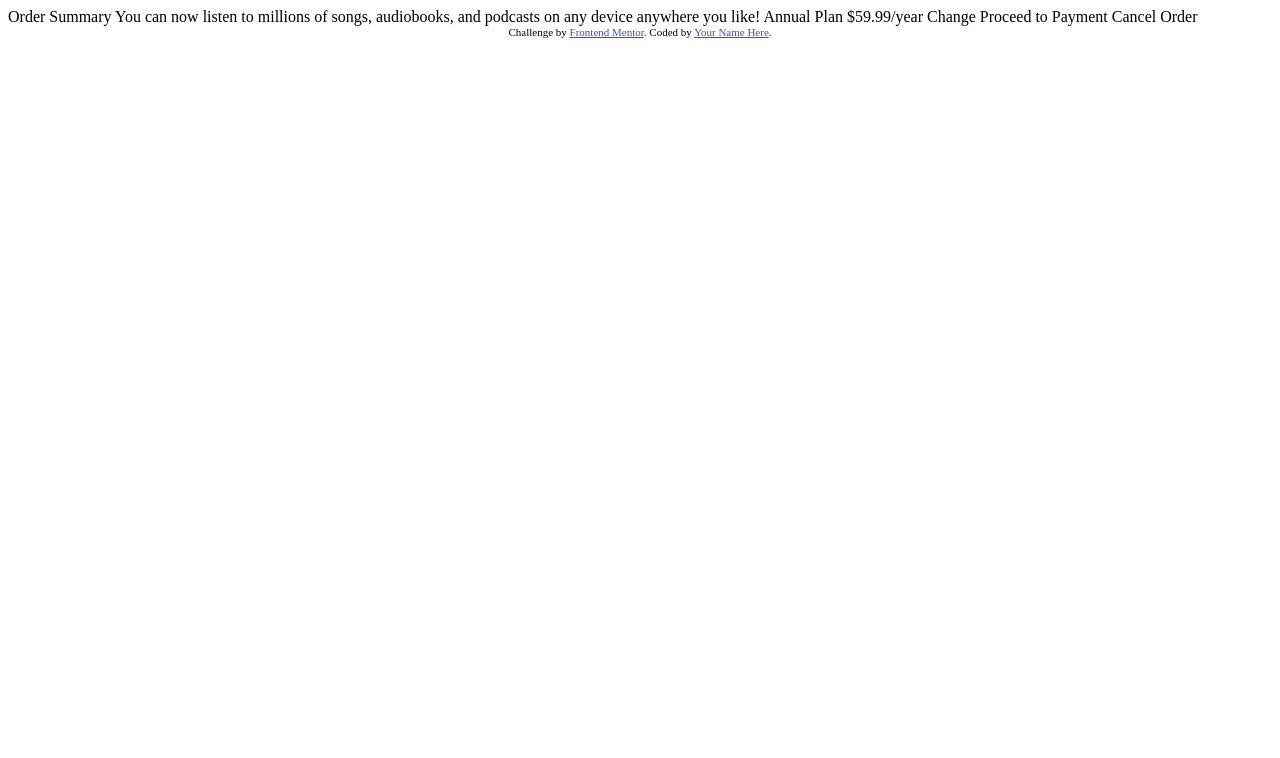
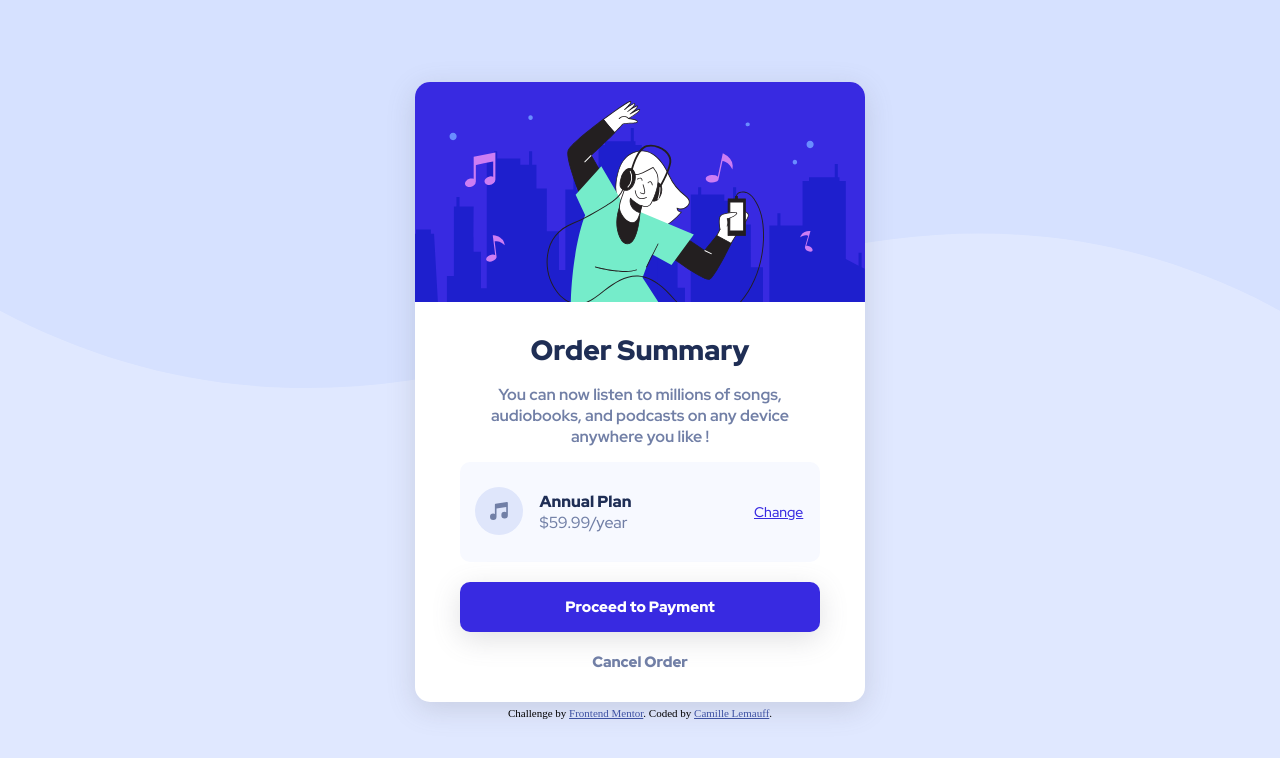
Before and after one commit to CamLemauff/OrderSummary, a plain HTML site: page index.html in a window 1280 px wide. Drawn offline with Linux system fonts and the light colour scheme.

Commit message:
[ADD] Challenge

```diff
--- a/index.html
+++ b/index.html
@@ -2,36 +2,54 @@
 <html lang="en">
 <head>
   <meta charset="UTF-8">
-  <meta name="viewport" content="width=device-width, initial-scale=1.0"> <!-- displays site properly based on user's device -->
-
+  <meta name="viewport" content="width=device-width, initial-scale=1.0">
+  <link rel="stylesheet" href="./style.css">
+  <link rel="shortcut icon" type="image/png" href="images/favicon-32x32.png" />
   <link rel="icon" type="image/png" sizes="32x32" href="./images/favicon-32x32.png">
 
   <title>Frontend Mentor | Order summary card</title>
 
-  <!-- Feel free to remove these styles or customise in your own stylesheet 👍 -->
   <style>
     .attribution { font-size: 11px; text-align: center; }
     .attribution a { color: hsl(228, 45%, 44%); }
   </style>
 </head>
 <body>
+  <div class="container">
+    <!-- <img class="background_pattern" alt="background pattern" src="images/pattern-background-desktop.svg" /> -->
+    <div class="order_card">
+      <img class="order_card_header" src="images/illustration-hero.svg" alt="illustration hero" />
+      <div class="order_card_body">
+        <div class="card_title">Order Summary</div>
+        <div class="card_subtitle">
+          You can now listen to millions of songs,
+        </div>
+        <div class="card_subtitle">
+          audiobooks, and podcasts on any device
+        </div>
+        <div class="card_subtitle">
+          anywhere you like !
+        </div>
+        <div class="plan">
+          <div class="plan_icon">
+            <img src="images/icon-music.svg" alt="icon music" />
+          </div>
+          <div class="plan_text">
+            <div class="plan_title">Annual Plan</div>
+            <div class="plan_subtitle">$59.99/year</div>
+          </div>
+          <div class="change_button">Change</div>
+        </div>
+        <div class="proceed_button">Proceed to Payment</div>
+        <div class="cancel_button">Cancel Order</div>
+      </div>
+    </div>
 
-  Order Summary
+    <div class="attribution">
+      Challenge by <a href="https://www.frontendmentor.io?ref=challenge" target="_blank">Frontend Mentor</a>.
+      Coded by <a href="#">Camille Lemauff</a>.
+    </div>
+  </div>
 
-  You can now listen to millions of songs, audiobooks, and podcasts on any
-  device anywhere you like!
-
-  Annual Plan
-  $59.99/year
-
-  Change
-
-  Proceed to Payment
-  Cancel Order
-
-  <div class="attribution">
-    Challenge by <a href="https://www.frontendmentor.io?ref=challenge" target="_blank">Frontend Mentor</a>.
-    Coded by <a href="#">Your Name Here</a>.
-  </div>
 </body>
 </html>
--- /dev/null
+++ b/style.css
@@ -0,0 +1,139 @@
+@import url('https://fonts.googleapis.com/css2?family=Red+Hat+Display:wght@500;700;900&display=swap');
+
+html, body {
+    margin: 0;
+    width: 100%;
+    height: 100%;
+}
+
+.container {
+    height: 100%;
+    width: 100%;
+    background-color: hsl(225, 100%, 94%);
+    background-image: url('./images/pattern-background-desktop.svg');
+    background-repeat: no-repeat;
+    background-size: contain;
+    display: flex;
+    flex-direction: column;
+    justify-content: center;
+    align-items: center;
+}
+.order_card {
+    background-color: #FFFFFF;
+    border-radius: 15px;
+    /* border: 1px solid #979797; */
+    box-shadow: rgba(100, 100, 111, 0.2) 0px 7px 29px 0px;
+    width: 450px;
+    margin-bottom: 5px;
+}
+.order_card_header {
+    border-top-left-radius: 15px;
+    border-top-right-radius: 15px;
+    width: 100%;
+}
+.order_card_body {
+    display: flex;
+    flex-direction: column;
+    align-items: center;
+}
+.card_title {
+    font-family: 'Red Hat Display';
+    font-weight: 900;
+    color: #1F2E55;
+    font-size: 28px;
+    margin-top: 25px;
+    margin-bottom: 15px;
+}
+.card_subtitle {
+    font-family: 'Red Hat Display';
+    font-weight: 700;
+    color: #717FA6;
+    font-size: 16px;
+    text-align: center;
+}
+.plan {
+    margin-top: 15px;
+    display: flex;
+    background-color: #F7F9FF;
+    height: 100px;
+    width: 80%;
+    align-items: center;
+    border-radius: 10px;
+}
+.plan_icon {
+    height: 50px;
+    margin-left: 15px;
+    margin-right: 15px;
+    width: 15%;
+}
+.plan_text {
+    width: 65%;
+}
+.plan_title {
+    font-family: 'Red Hat Display';
+    font-weight: 900;
+    font-size: 16px;
+    color: #1F2E55;
+}
+.plan_subtitle {
+    font-family: 'Red Hat Display';
+    font-weight: 500;
+    font-size: 16px;
+    color: #717FA6;
+}
+.change_button {
+    text-decoration: underline;
+    color: #382AE1;
+    font-family: 'Red Hat Display';
+    font-size: 14px;
+    width: 20%;
+    cursor: pointer;
+}
+.proceed_button {
+    background-color: #382AE1;
+    width: 80%;
+    border-radius: 10px;
+    height: 50px;
+    margin-top: 20px;
+    display: flex;
+    align-items: center;
+    justify-content: center;
+    font-family: 'Red Hat Display';
+    font-weight: 900;
+    font-size: 15px;
+    box-shadow: rgba(100, 100, 111, 0.2) 0px 7px 29px 0px;
+    color: white;
+}
+.cancel_button {
+    font-family: 'Red Hat Display';
+    font-weight: 900;
+    font-size: 15px;
+    color: #717FA6;
+    margin-top: 20px;
+    margin-bottom: 30px;
+}
+
+@media screen and (max-width: 500px) {
+    .container {
+        background-image: url('./images/pattern-background-mobile.svg');
+    }
+    .order_card {
+        width: 90%;
+    }
+    .change_button {
+        margin-right: 10px;
+        font-size: 13px;
+    }
+    .card_title {
+        font-size: 22px;
+    }
+    .card_subtitle {
+        font-size: 15px;
+    }
+    .plan_title {
+        font-size: 14px;
+    }
+    .plan_subtitle {
+        font-size: 14px;
+    }
+}
```
Also changed, not shown: images/Capture.PNG (added), 1 other file.
